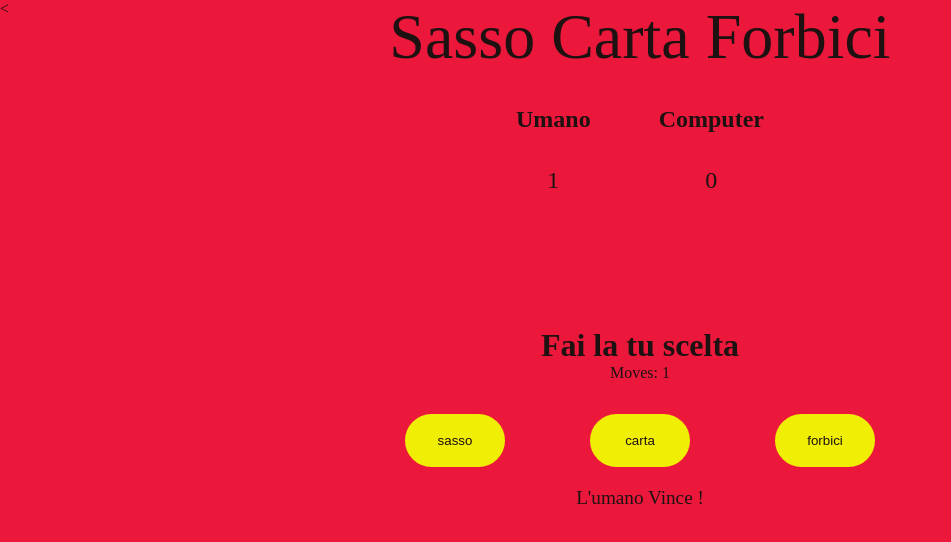
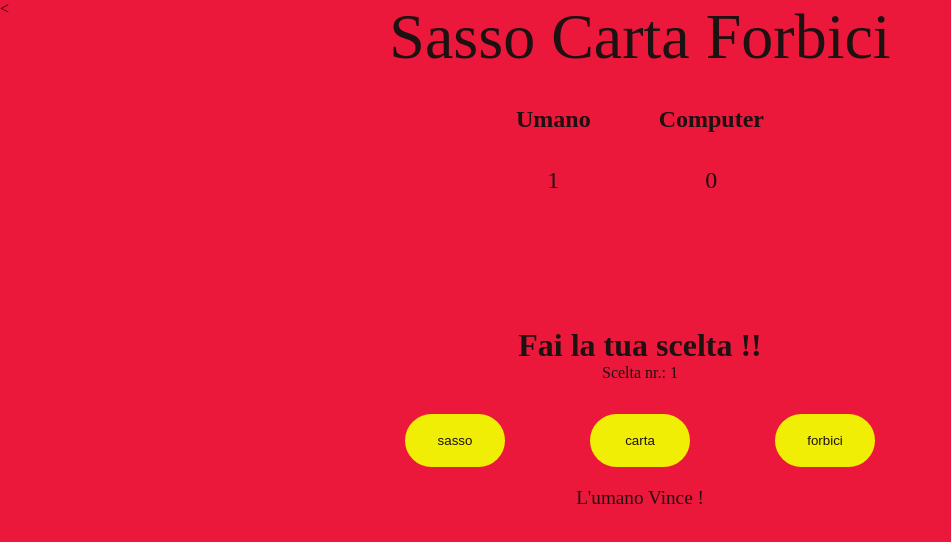
Before and after one commit to stebra1972/rockpaperscissors, a plain HTML site: page index.html in a window 1280 px wide. Both pictures are taken after a click on the button "sasso". Shown: the whole page, without its empty margins (0-951 px from the left). Drawn offline with Linux system fonts and the light colour scheme.

Commit message:
seventh commit

```diff
--- a/index.html
+++ b/index.html
@@ -34,10 +34,10 @@
             </div>
         </div>
 
-        <div class="move">Fai la tu scelta</div>
+        <div class="move">Fai la tua scelta !!</div>
 
           <!--Number of moves left before game ends -->
-        <div class="movesleft">nr.: </div>
+        <div class="movesleft"> Scelta nr.:_ </div>
 
           <!--Options available to player to play game -->
         <div class="options">
--- a/script.js
+++ b/script.js
@@ -21,7 +21,7 @@ const game = () => {
 
                 const movesLeft = document.querySelector('.movesleft');
                 moves++;
-                movesLeft.innerText = `Moves: ${moves}`;
+                movesLeft.innerText = `Scelta nr.: ${moves}`;
 
 
                 const choiceNumber = Math.floor(Math.random() * 3);
```
